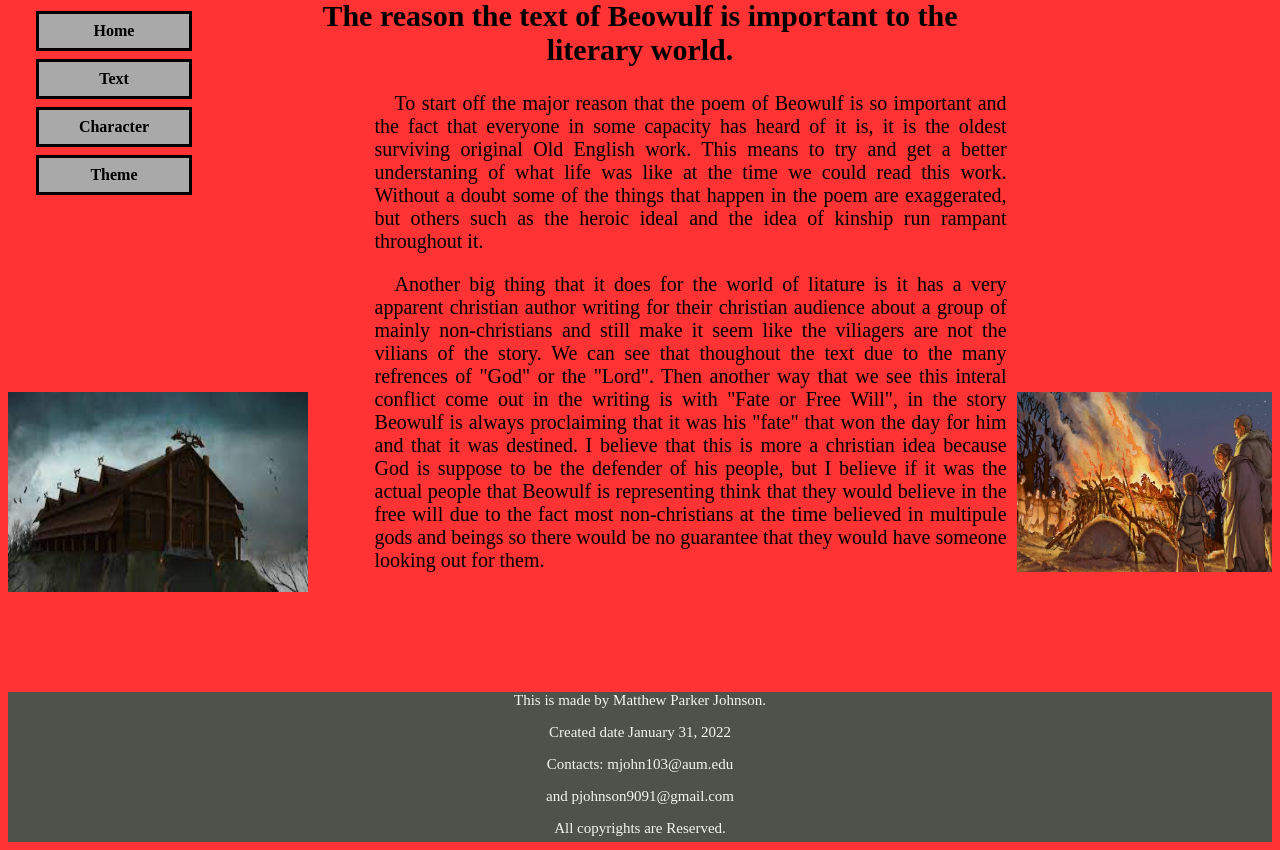
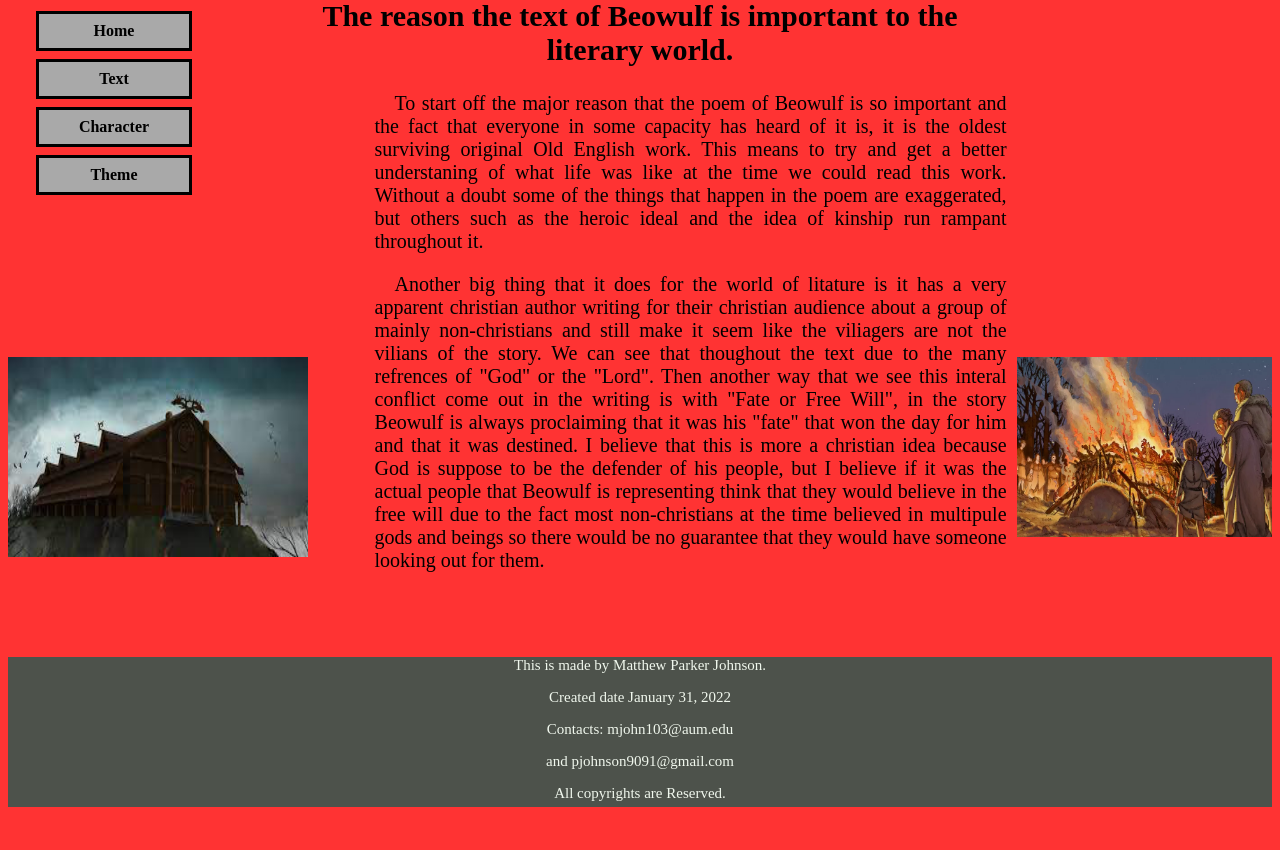
Before and after one commit to pjohnson9091/pjohnson9091.github.io, a PHP site: page /other_pages/text_page.html in a window 1280 px wide. Shown: the part 163-1013 px from the top of the page. After the commit the page ends 970 px from the top, so only its background shows below. Run offline with PHP 8.4, Linux system fonts and the light colour scheme.

Commit message:
brought one of the images up

```diff
--- a/ENGL_2530_Midterm/style/text_page.css
+++ b/ENGL_2530_Midterm/style/text_page.css
@@ -18,7 +18,7 @@ p.body{
     position: relative;
     width: 300px;
     height: 200px;
-    margin-top: -200px;
+    margin-top: -235px;
 }
 
 #Beowulf_pyre_img{
```
